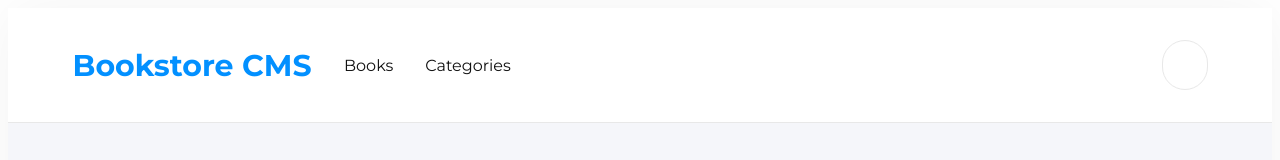
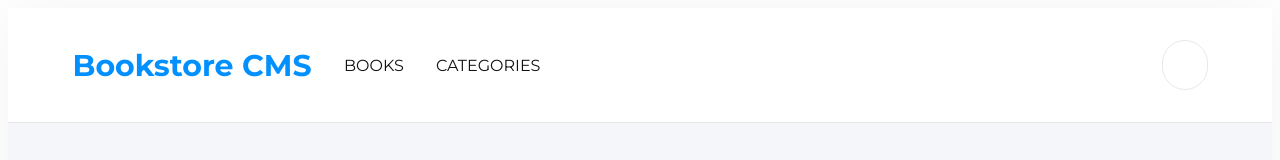
Before and after one commit to iamsjunaid/Bookstore, a React (Create React App) app: page / in a window 1280 px wide. Shown: the top 160 px of the page. Built offline with nearby package versions, Linux system fonts and the light colour scheme; no server answers; some icons are missing.

Commit message:
update navbar

```diff
--- a/src/components/Navbar.jsx
+++ b/src/components/Navbar.jsx
@@ -8,10 +8,10 @@ const Navbar = () => (
       <div className="col-1">
         <li className="title-link">Bookstore CMS</li>
         <li>
-          <Link to="/" className="subtitle-link">Books</Link>
+          <Link to="/" className="subtitle-link">BOOKS</Link>
         </li>
         <li>
-          <Link to="/categories" className="subtitle-link">Categories</Link>
+          <Link to="/categories" className="subtitle-link" id="categories">CATEGORIES</Link>
         </li>
       </div>
       <div className="oval">
```
